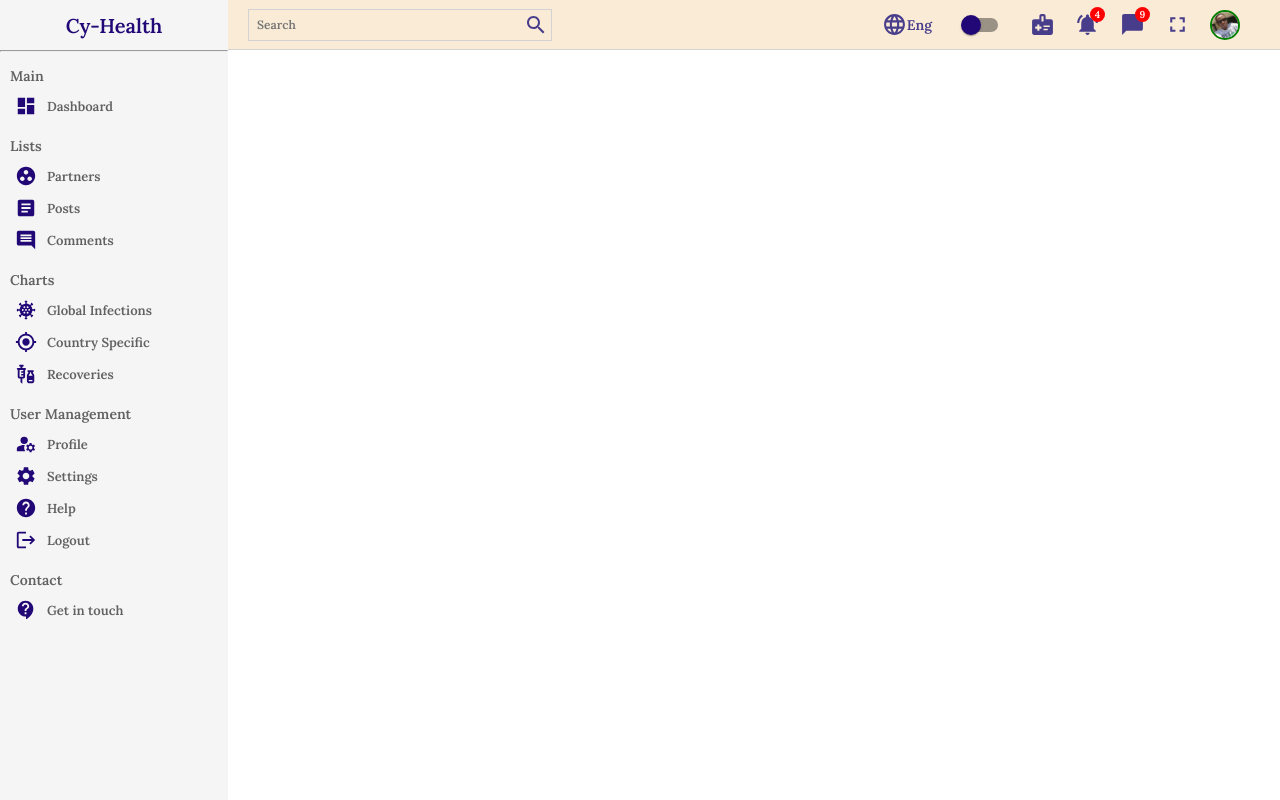
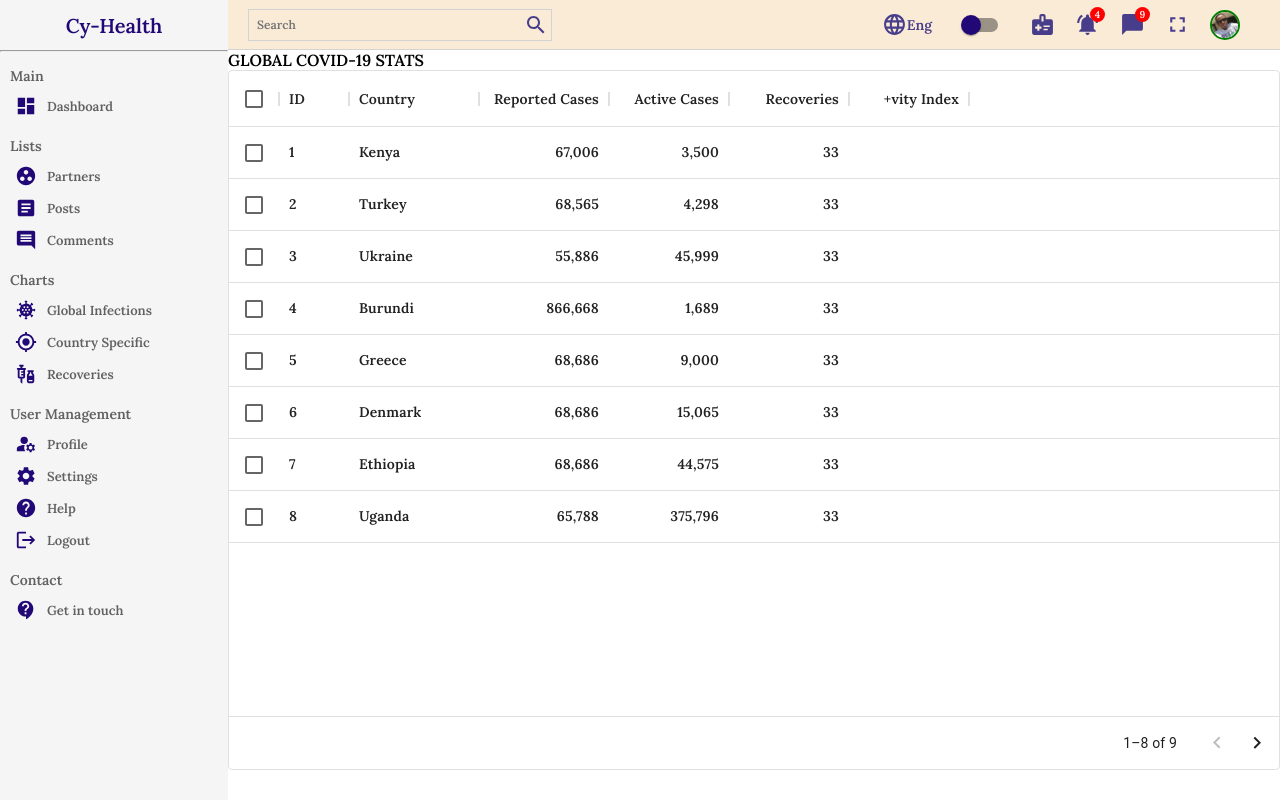
Before and after one commit to sang-4/cy-health, a React (Create React App) app: page / in a window 1280 px wide. Built offline with nearby package versions, Linux system fonts and the light colour scheme.

Commit message:
Updated table and functionality

```diff
--- a/package.json
+++ b/package.json
@@ -7,6 +7,7 @@
     "@emotion/styled": "^11.10.5",
     "@mui/icons-material": "^5.10.14",
     "@mui/material": "^5.10.14",
+    "@mui/x-data-grid": "^5.17.11",
     "@testing-library/jest-dom": "^5.16.5",
     "@testing-library/react": "^13.4.0",
     "@testing-library/user-event": "^13.5.0",
--- a/src/pages/countries/Country.jsx
+++ b/src/pages/countries/Country.jsx
@@ -1,10 +1,53 @@
-import React from 'react'
-import "./country.scss"
+import * as React from 'react';
+import { DataGrid } from '@mui/x-data-grid';
 
-const Country = () => {
+const columns = [
+  { field: 'id', headerName: 'ID', width: 70 },
+  { field: 'Country', headerName: 'Country', width: 130 },
+  { field: 'reportedcases', headerName: 'Reported Cases', type: 'number', width: 130 },
+  {
+    field: 'activecases',
+    headerName: 'Active Cases',
+    type: 'number',
+    width: 120,
+  },
+  {
+    field: 'recoveries',
+    headerName: 'Recoveries',
+    type: 'number',
+    width: 120,
+  },
+  {
+    field: 'globalindex',
+    headerName: '+vity Index',
+    type: 'number',
+    width: 120,
+  },
+];
+
+const rows = [
+  { id: 1, reportedcases: 67006, Country: 'Kenya', activecases: 3500, recoveries:"33" },
+  { id: 2, reportedcases: 68565, Country: 'Turkey', activecases: 4298, recoveries:"33" },
+  { id: 3, reportedcases: 55886, Country: 'Ukraine', activecases: 45999, recoveries:"33" },
+  { id: 4, reportedcases: 866668, Country: 'Burundi', activecases: 1689, recoveries:"33" },
+  { id: 5, reportedcases: 68686, Country: 'Greece', activecases: 9000, recoveries:"33" },
+  { id: 6, reportedcases: 68686, Country: 'Denmark', activecases: 15065, recoveries:"33" },
+  { id: 7, reportedcases: 68686, Country: 'Ethiopia', activecases: 44575, recoveries:"33" },
+  { id: 8, reportedcases: 65788, Country: 'Uganda', activecases: 375796, recoveries:"33" },
+  { id: 9, reportedcases: 1406, Country: 'Ireland', activecases: 659757, recoveries:"33" },
+];
+
+export default function DataTable() {
   return (
-    <div className='counrties'> Countries </div>
-  )
+    <div style={{ height: 700, width: '100%' }}>
+      GLOBAL COVID-19 STATS
+      <DataGrid
+        rows={rows}
+        columns={columns}
+        pageSize={8}
+        rowsPerPageOptions={[8]}
+        checkboxSelection
+      />
+    </div>
+  );
 }
-
-export default Country
--- a/src/pages/home/Home.jsx
+++ b/src/pages/home/Home.jsx
@@ -2,7 +2,8 @@ import React from 'react'
 import "./home.scss"
 import Sidebar from '../../components/sidebar/Sidebar'
 import Navbar from '../../components/navbar/Navbar'
-import Widget from '../../components/widgets/Widget'
+import Country from '../../pages/countries/Country'
+
 
 const home = () => {
   return (
@@ -11,7 +12,7 @@ const home = () => {
       <div className="homeContainer">
         <Navbar />
         <div className="widgets">
-          <Widget />
+          <Country />
         </div>
         </div>
     </div>
```
Also changed, not shown: src/components/sidebar/sidebar.css (deleted), 1 other file (tests, documents, lock files or other folders).
